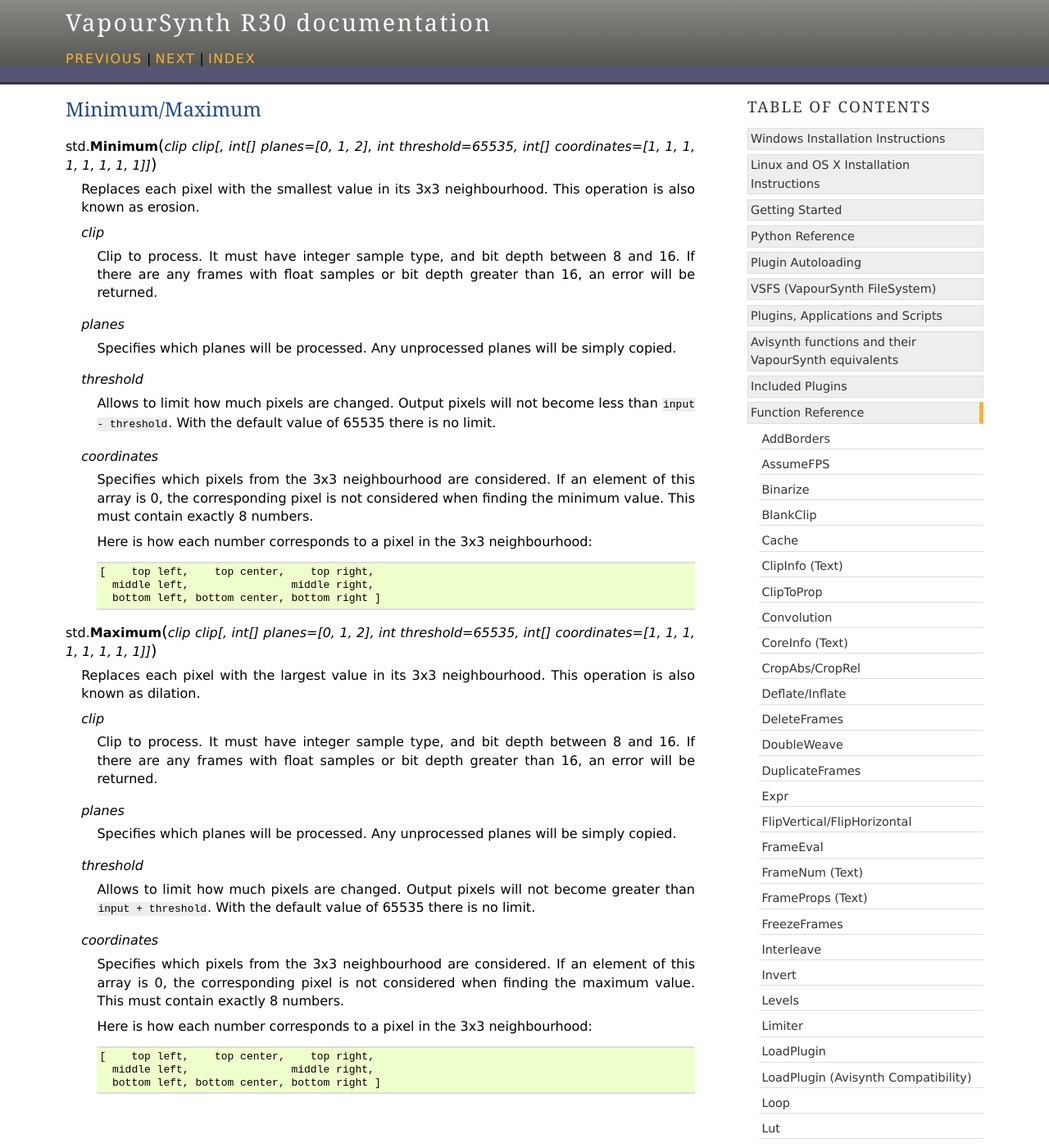
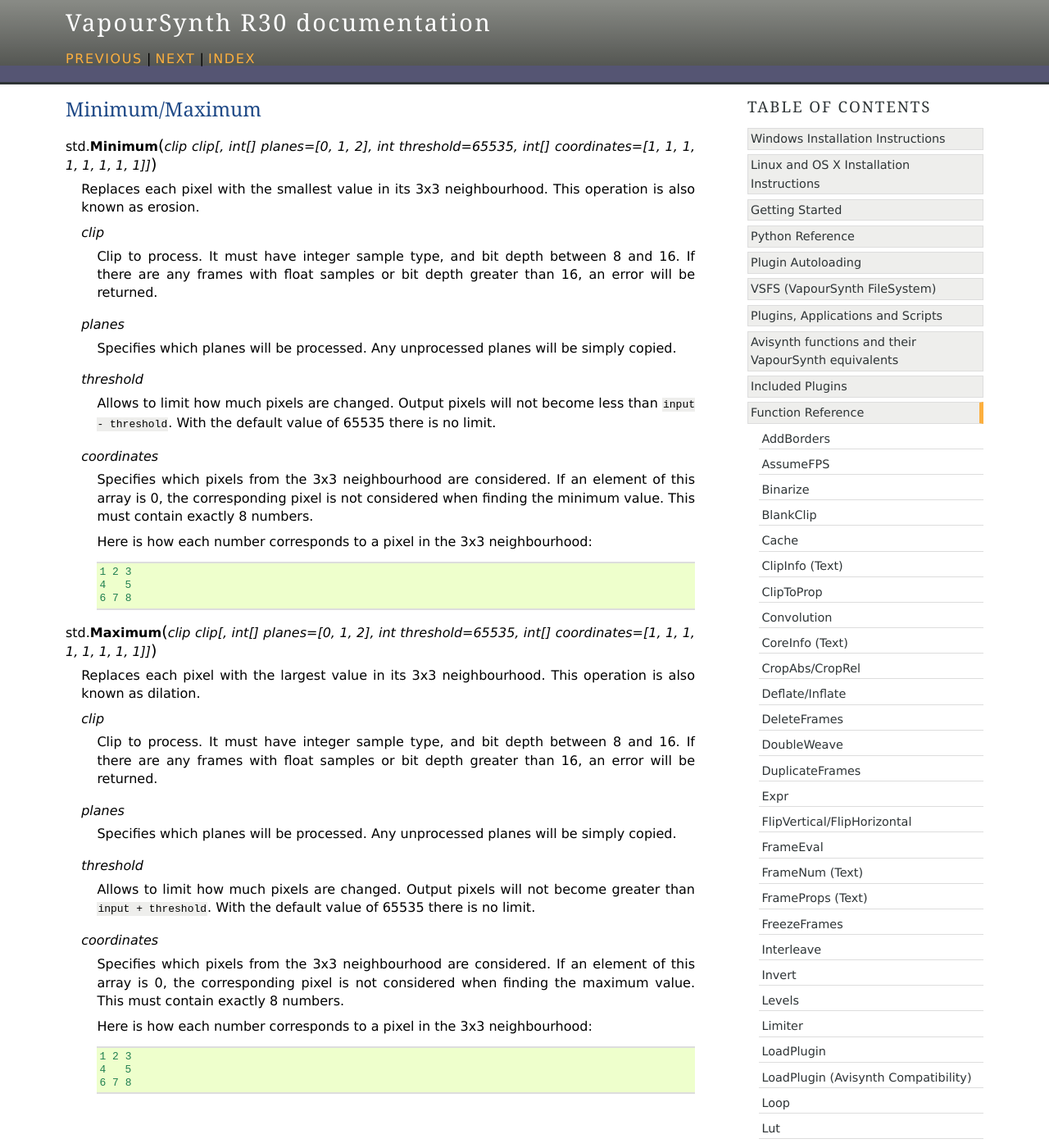
Before and after one commit to vapoursynth/vapoursynth, a Sphinx documentation site: the page built from doc/functions/minimum_maximum.rst, in a window 1280 px wide and 1400 px high. Shown: the whole window at 82% size. Built offline with Sphinx 7.4.7, drawn with Linux system fonts in a browser that asks for light colours; formulas are drawn with MathJax 3.

Commit message:
More doc changes

```diff
--- a/doc/functions/convolution.rst
+++ b/doc/functions/convolution.rst
@@ -35,9 +35,9 @@
       This is how the elements of *matrix* correspond to the pixels in
       a 3x3 neighbourhood::
 
-         [    top left,    top center,    top right,
-           middle left, middle center, middle right,
-           bottom left, bottom center, bottom right ]
+         1 2 3
+         4 5 6
+         7 8 9
 
       It's the same principle for the other types of convolutions. The
       middle element of *matrix* always corresponds to the center pixel.
--- a/doc/functions/minimum_maximum.rst
+++ b/doc/functions/minimum_maximum.rst
@@ -30,9 +30,9 @@
       Here is how each number corresponds to a pixel in the 3x3
       neighbourhood::
 
-         [    top left,    top center,    top right,
-           middle left,                middle right,
-           bottom left, bottom center, bottom right ]
+         1 2 3
+         4   5
+         6 7 8
 
 
 .. function:: Maximum(clip clip[, int[] planes=[0, 1, 2], int threshold=65535, int[] coordinates=[1, 1, 1, 1, 1, 1, 1, 1]])
@@ -64,6 +64,6 @@
       Here is how each number corresponds to a pixel in the 3x3
       neighbourhood::
 
-         [    top left,    top center,    top right,
-           middle left,                middle right,
-           bottom left, bottom center, bottom right ]
+         1 2 3
+         4   5
+         6 7 8
```
